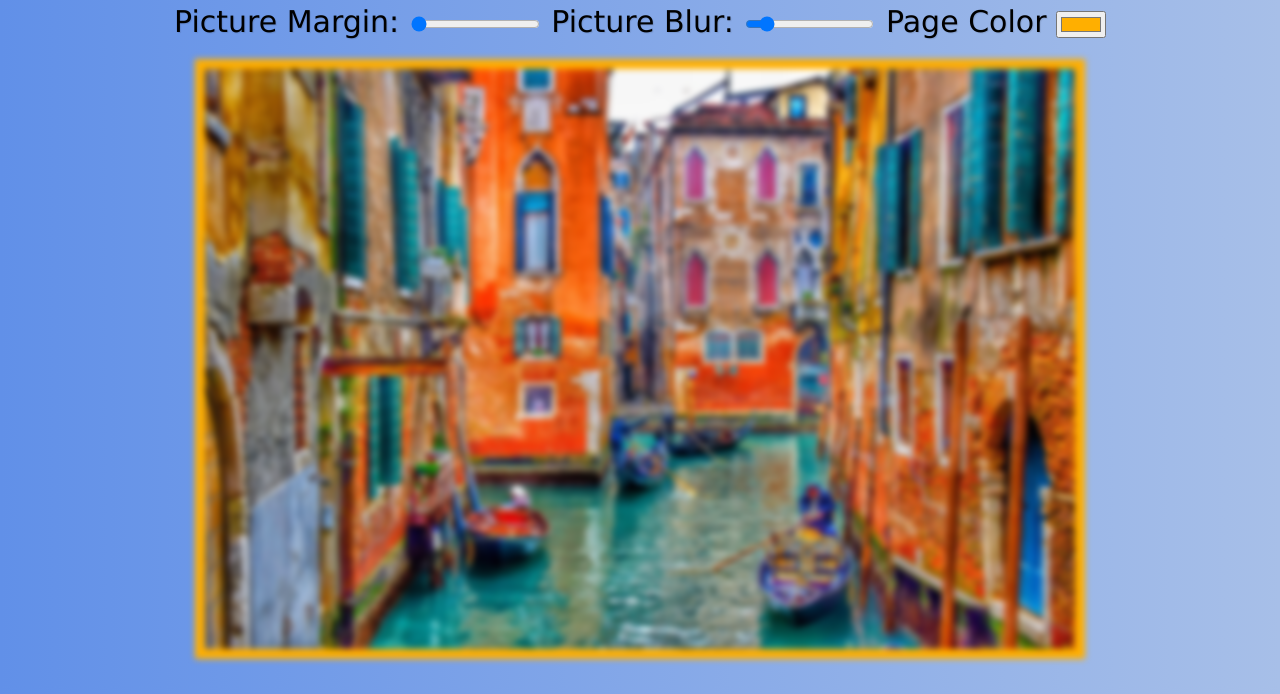
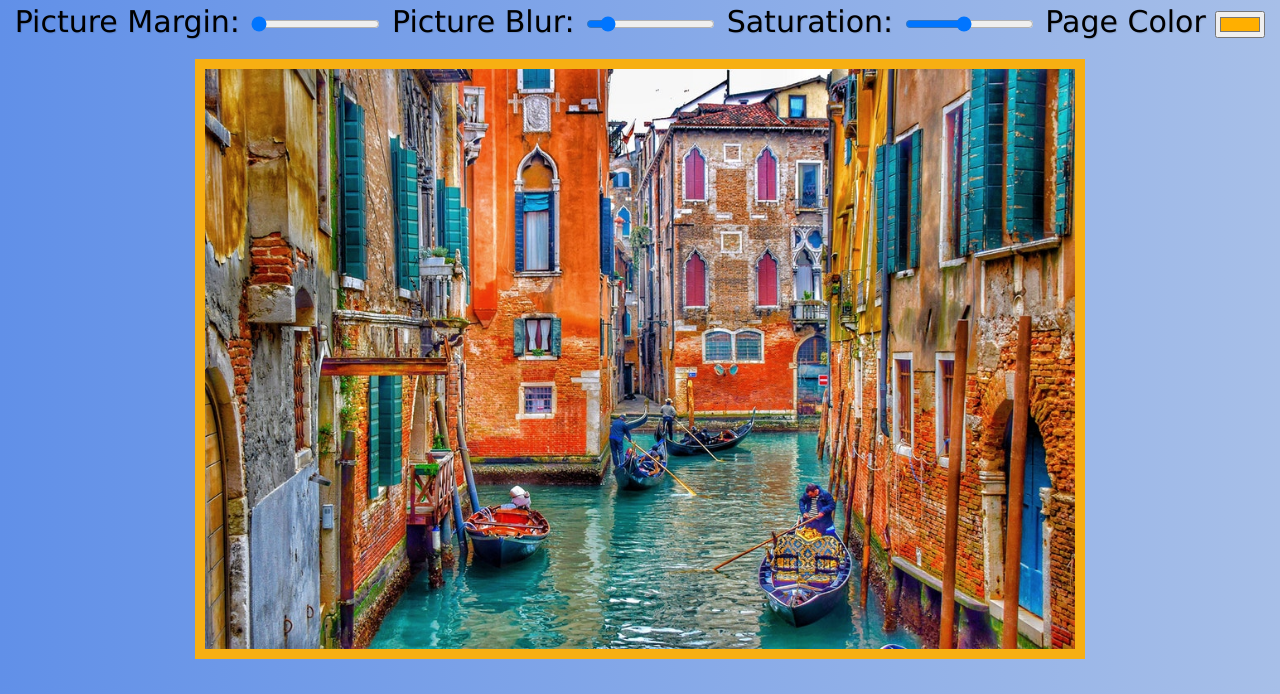
Before and after one commit to typinghands/JS30-03-CSSVariables, a plain HTML site: page index.html in a window 1280 px wide. Shown: the part 106-800 px from the top of the page. Drawn offline with Linux system fonts and the light colour scheme.

Commit message:
new saturation function working, > must fix coexisting blur and saturation filters

```diff
--- a/index.html
+++ b/index.html
@@ -6,7 +6,8 @@
     <meta charset="UTF-8" />
     <meta name="viewport" content="width=device-width, initial-scale=1.0" />
     <meta http-equiv="X-UA-Compatible" content="ie=edge" />
-    <title>CSS Variables</title>
+    <link type="image/png" rel="icon" href="favicon.png" />
+    <title>CSS Variables Playground</title>
   </head>
 
   <body>
@@ -36,6 +37,17 @@
           data-sizing="px"
         />
 
+        <label for="saturate">Saturation:</label>
+        <input
+          id="saturate"
+          type="range"
+          name="saturate"
+          min="0"
+          max="200"
+          value="90"
+          data-sizing="%"
+        />
+
         <label for="base">Page Color</label>
         <input id="base" type="color" name="base" value="#FFAF00" />
       </div>
@@ -55,6 +67,7 @@
         --base: #ffaf00;
         --spacing: 10px;
         --blur: 3px;
+        --saturate: 90%;
       }
 
       html {
@@ -117,6 +130,7 @@
         border: solid var(--base) var(--spacing);
 
         filter: blur(var(--blur));
+        filter: saturate(var(--saturate));
       }
       .flex {
         display: flex;
@@ -125,8 +139,9 @@
       }
     </style>
     <script type="text/javascript">
-      const inputs = document.querySelectorAll(".controls input");
-      console.log(inputs);
+      const inputs = document.querySelectorAll(
+        ".controls input"
+      ); /* node list of  all the controls*/
 
       function handleUpdate() {
         const suffix = this.dataset.sizing || "";
```
Also changed, not shown: favicon.png (added).
